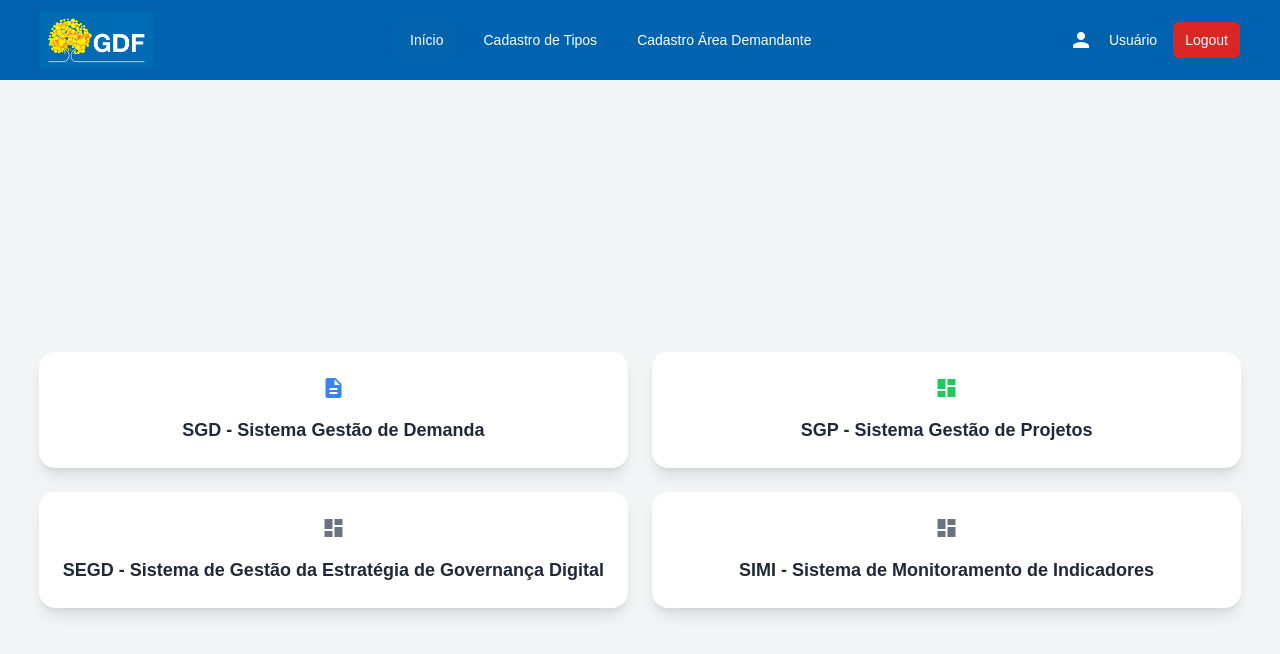
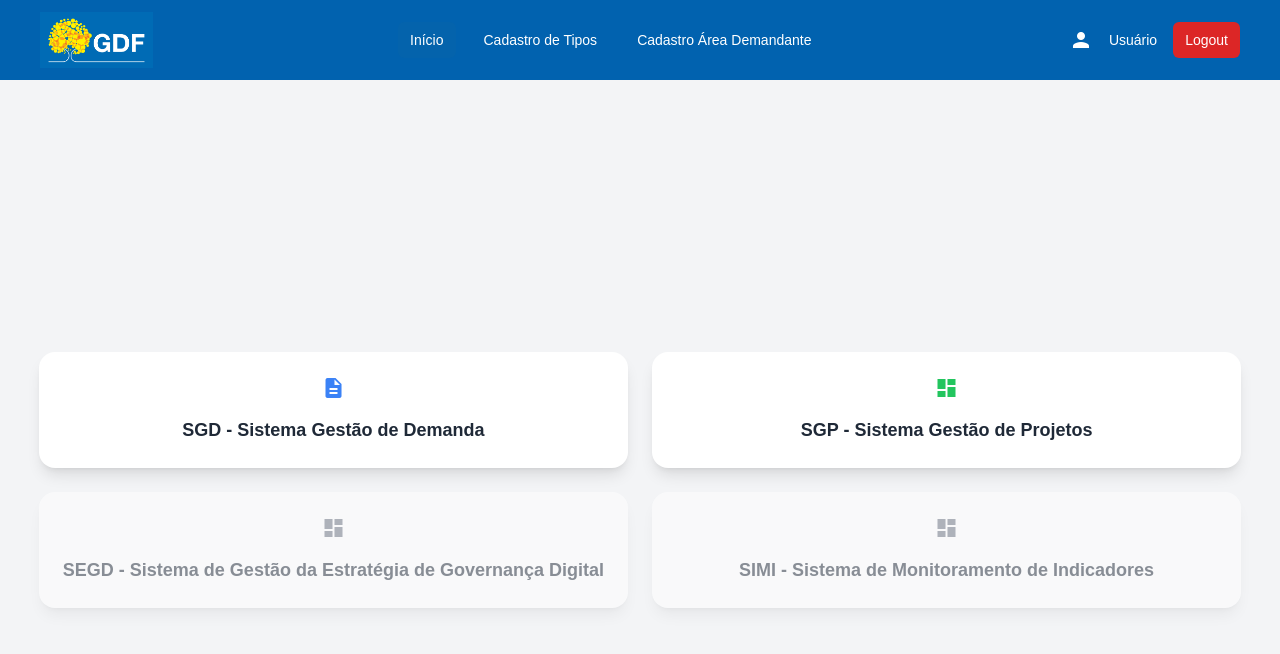
Before and after one commit to SeticDFGov/SGDP-Front, a Next.js app: page / in a window 1280 px wide. Shown: the top 654 px of the page. Built offline with nearby package versions, Linux system fonts and the light colour scheme; no server answers; sample sign-in values are in the browser's storage.

Commit message:
add permissões

```diff
--- a/app/demandas/components/Header.jsx
+++ b/app/demandas/components/Header.jsx
@@ -6,17 +6,20 @@ export const Header = () => {
 
     const [isAuthenticated, setIsAuthenticated] = useState(false);
   const [userInfo, setUserInfo] = useState(null);
+  const [isSUBINFRA, setIsSUBINFRA] = useState(false);
   const router = useRouter();
 
   useEffect(() => {
     if (typeof window !== "undefined") {
       const authStatus = localStorage.getItem("authenticated") === "true";
+
       setIsAuthenticated(authStatus);
 
       const user = localStorage.getItem("user_info");
       if (user) {
         try {
           setUserInfo(JSON.parse(user));
+          setIsSUBINFRA(user?.SUBINFRA);
         } catch (e) {
           console.error("Erro ao fazer parse de user_info:", e);
         }
@@ -66,7 +69,7 @@ export const Header = () => {
                     <div className="hidden sm:ml-6 sm:block ">
                             <div className="flex space-x-4">
                                 <a href="/" className="bg-[rgb(4,99,172)] text-white rounded-md px-3 py-2 text-sm font-medium hover:bg-[rgb(1,78,140)]">Início</a>
-                                {isAuthenticated && (
+                                {isAuthenticated && !userInfo.SUBINFRA && (
                                     <>
 
                                         <a onClick={() => router.push("/demandas/categoria")} className="text-white hover:bg-[rgb(1,78,140)] rounded-md px-3 py-2 text-sm font-medium cursor-pointer">Cadastro de Tipos</a>
--- a/app/page.js
+++ b/app/page.js
@@ -9,12 +9,18 @@ export default function HomePage() {
   const router = useRouter();
 
   const [isAuthenticated, setIsAuthenticated] = useState(false);
+  const [userInfo, setUserInfo] = useState(null);
+  const [isSUBINFRA, setIsSUBINFRA] = useState(false);
 
   useEffect(() => {
     // Verifica se o código está rodando no lado do cliente
     if (typeof window !== "undefined") {
       const authStatus = localStorage.getItem("authenticated");
+      const user = localStorage.getItem("user_info");
       setIsAuthenticated(authStatus === "true");
+      setUserInfo(JSON.parse(user));
+      setIsSUBINFRA(user?.SUBINFRA);
+
 
       // Se o usuário não estiver autenticado, redireciona para a página de login
       if (authStatus !== "true") {
@@ -32,7 +38,7 @@ export default function HomePage() {
         <div className="grid grid-cols-1 md:grid-cols-2 gap-6">
           {/* SGD - Sistema Gestão de Demanda */}
           <div
-            className={`flex flex-col items-center p-6 bg-white shadow-lg rounded-2xl cursor-pointer hover:bg-gray-200 transition ${!isAuthenticated && "pointer-events-none opacity-50"}`}
+            className={`flex flex-col items-center p-6 bg-white shadow-lg rounded-2xl cursor-pointer hover:bg-gray-200 transition ${!isAuthenticated ||  userInfo.SUBINFRA && "pointer-events-none opacity-50"}`}
             onClick={() => router.push('/demandas')}
           >
             <span className="material-icons text-blue-500 text-6xl">description</span>
@@ -50,7 +56,7 @@ export default function HomePage() {
 
           {/* SEGD - Sistema de Gestão da Estratégia de Governança Digital */}
           <div
-            className={`flex flex-col items-center p-6 bg-white shadow-lg rounded-2xl cursor-pointer hover:bg-gray-200 transition ${!isAuthenticated && "pointer-events-none opacity-50"}`}
+            className={`flex flex-col items-center p-6 bg-white shadow-lg rounded-2xl cursor-pointer hover:bg-gray-200 transition ${isAuthenticated && "pointer-events-none opacity-50"}`}
             onClick={() => router.push('/segd')}
           >
             <span className="material-icons text-gray-500 text-6xl">dashboard</span>
@@ -59,7 +65,7 @@ export default function HomePage() {
 
           {/* SIMI - Sistema de monitoramento de indicadores */}
           <div
-            className={`flex flex-col items-center p-6 bg-white shadow-lg rounded-2xl cursor-pointer hover:bg-gray-200 transition ${!isAuthenticated && "pointer-events-none opacity-50"}`}
+            className={`flex flex-col items-center p-6 bg-white shadow-lg rounded-2xl cursor-pointer hover:bg-gray-200 transition ${isAuthenticated && "pointer-events-none opacity-50"}`}
             onClick={() => router.push('/simi')}
           >
             <span className="material-icons text-gray-500 text-6xl">dashboard</span>
```
